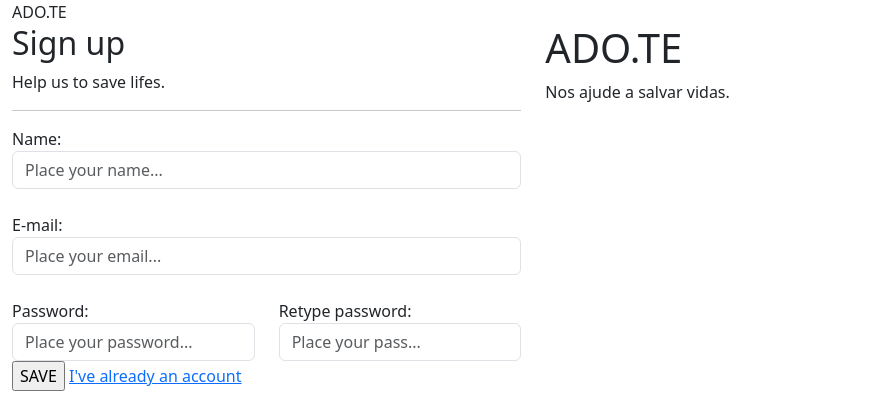
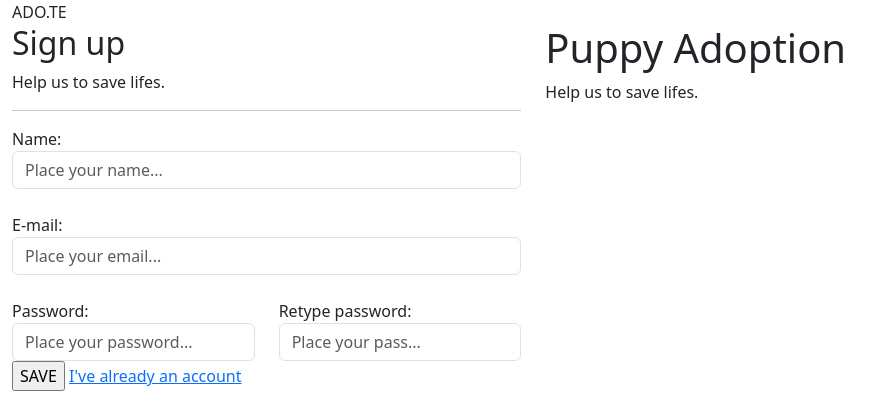
Before and after one commit to ozzysp/puppy_adoption, a Django app: page /auth/crud/ in a window 1280 px wide. Shown: the top 420 px of the page, without its empty margins (0-894 px from the left). Run offline with Django 4.2, Linux system fonts and the light colour scheme.

Commit message:
Mofify crud file

```diff
--- a/users/templates/crud.html
+++ b/users/templates/crud.html
@@ -42,8 +42,8 @@
 <div class="col-md-7">
 <div class="side-logo">
 <img class="logo-margin-top" src="" width="20%">
-<h1>ADO.TE</h1>
-<p>Nos ajude a salvar vidas.</p>
+<h1>Puppy Adoption</h1>
+<p>Help us to save lifes.</p>
 </div>
 </div>
 </div>
```
